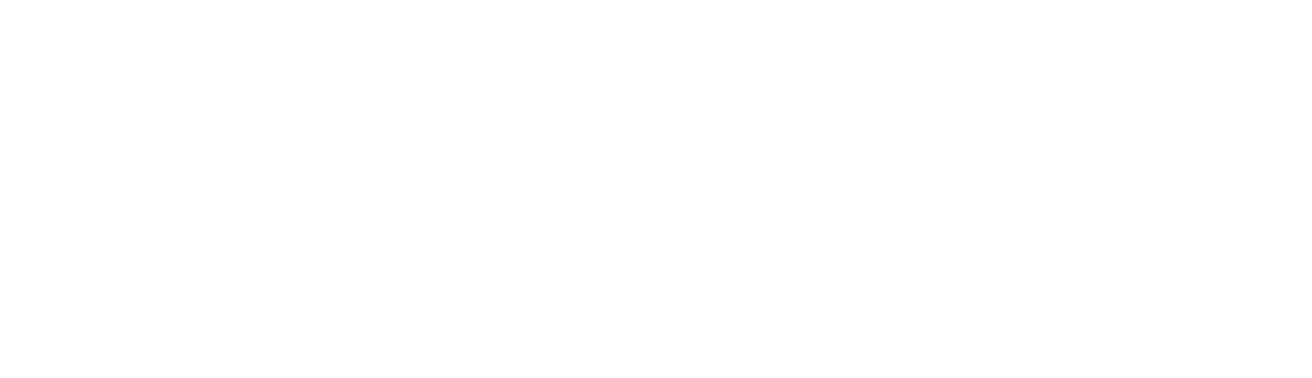
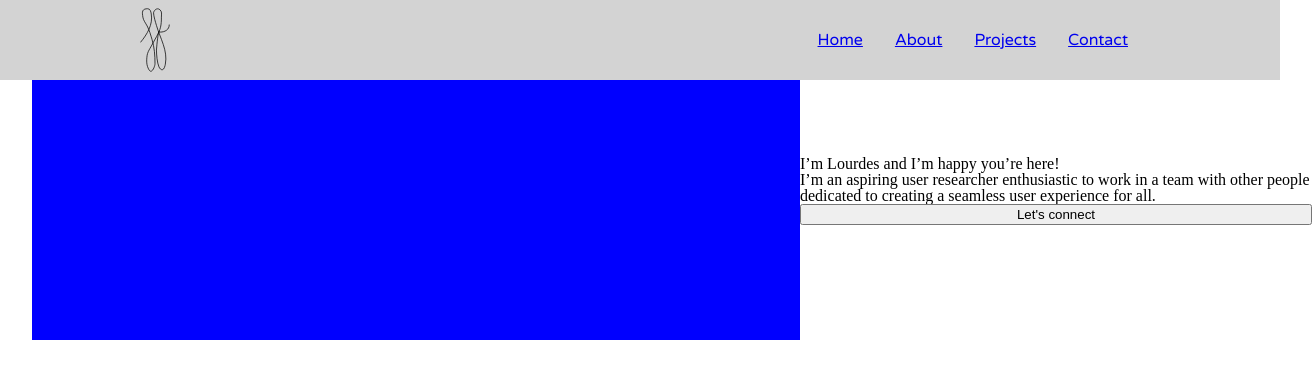
Before and after one commit to lourdespamela/UX_UI_HW_17, a plain HTML site: page index.html in a window 1280 px wide. Shown: the whole page, 1312 px wide, since content can reach past the window. Drawn offline with Linux system fonts and the light colour scheme.

Commit message:
Added nav bar and hero outline to index.html and index.css

```diff
--- a/css/index.css
+++ b/css/index.css
@@ -0,0 +1,75 @@
+.header {
+    width: 100%;
+    height: 80px;
+    position: fixed;
+    top: 0;
+    left: 0;
+    right: 0;
+    background-color: lightgrey;
+}
+
+.nav {
+    max-width: 1000px;
+    padding: 0 32px;
+    margin: 0 auto;
+    height: 80px;
+    display: flex;
+    justify-content: space-between;
+    align-items: center;
+}
+
+.logo-wrapper {
+    height: 80px;
+    width: 30px;
+    display: flex;
+    align-items: center
+}
+
+.logo {
+    width: 30px;
+}
+
+.nav-links {
+    display: flex;
+    align-items: center;
+}
+
+.nav-item {
+    /* padding: 0 4px; */
+    margin-left: 8px;
+}
+
+.nav-link {
+    padding: 12px;
+    font-size: 16px;
+    font-family: 'Varela Round', sans-serif;
+}
+
+.section {
+    width: 100%;
+}
+
+.hero-grid {
+    margin: 40px 32px;
+    width: 100%;
+    display: grid;
+
+}
+
+@media (min-width: 480px) {
+    .hero-grid {
+       grid-template-columns: 3fr 2fr;
+    }
+}
+
+.hero-images {
+    width: 100%;
+    height: 300px;
+    background-color: blue;
+}
+
+.hero-body {
+    display: flex;
+    flex-direction: column;
+    justify-content: center;
+}
--- /dev/null
+++ b/css/reset.css
@@ -0,0 +1,48 @@
+/* http://meyerweb.com/eric/tools/css/reset/
+   v2.0 | 20110126
+   License: none (public domain)
+*/
+
+html, body, div, span, applet, object, iframe,
+h1, h2, h3, h4, h5, h6, p, blockquote, pre,
+a, abbr, acronym, address, big, cite, code,
+del, dfn, em, img, ins, kbd, q, s, samp,
+small, strike, strong, sub, sup, tt, var,
+b, u, i, center,
+dl, dt, dd, ol, ul, li,
+fieldset, form, label, legend,
+table, caption, tbody, tfoot, thead, tr, th, td,
+article, aside, canvas, details, embed,
+figure, figcaption, footer, header, hgroup,
+menu, nav, output, ruby, section, summary,
+time, mark, audio, video {
+	margin: 0;
+	padding: 0;
+	border: 0;
+	font-size: 100%;
+	font: inherit;
+	vertical-align: baseline;
+}
+/* HTML5 display-role reset for older browsers */
+article, aside, details, figcaption, figure,
+footer, header, hgroup, menu, nav, section {
+	display: block;
+}
+body {
+	line-height: 1;
+}
+ol, ul {
+	list-style: none;
+}
+blockquote, q {
+	quotes: none;
+}
+blockquote:before, blockquote:after,
+q:before, q:after {
+	content: '';
+	content: none;
+}
+table {
+	border-collapse: collapse;
+	border-spacing: 0;
+}
--- a/index.html
+++ b/index.html
@@ -3,9 +3,52 @@
 <html lang="en">
 <head>
   <meta charset="utf-8">
-  <title>A Basic HTML5 Template</title>
+  <title>Lourdes Juarez</title>
+  <link rel="preconnect" href="https://fonts.googleapis.com">
+  <link rel="preconnect" href="https://fonts.gstatic.com" crossorigin>
+  <link href="https://fonts.googleapis.com/css2?family=Oxygen&family=Varela+Round&display=swap" rel="stylesheet">
+  <link rel="stylesheet" href="css/reset.css">
   <link rel="stylesheet" href="css/index.css">
 </head>
 <body>
+  <header class="header">
+    <nav class="nav">
+      <div class="logo-wrapper">
+        <img src="images/logo.svg" class="logo"/>
+      </div>
+      <ul class="nav-links">
+        <li class="nav-item">
+          <a class="nav-link" href="index.html">Home</a>
+        </li>
+        <li class="nav-item">
+          <a class="nav-link" href="about.html">About</a>
+        </li>
+        <li class="nav-item">
+          <a class="nav-link" href="projects.html">Projects</a>
+        </li>
+        <li class="nav-item">
+          <a class="nav-link" href="contact.html">Contact</a>
+        </li>
+      </ul>
+    </nav>
+  </header>
+  <section class="section">
+    <div class="hero-grid">
+      <div class="hero-images">
+
+      </div>
+      <div class="hero-body">
+        <div>
+          <h2 class="intro">I’m Lourdes and I’m happy you’re here!</h2>
+          <p class="greeting">I’m an aspiring user researcher enthusiastic to work in a team with other people dedicated to creating a seamless user experience for all.</p>
+
+        </div>
+        <button class="connect">
+          Let's connect
+        </button>
+      </div>
+    </div>
+  </section>
+
 </body>
 </html>
```
Also changed, not shown: images/logo.svg (added).
